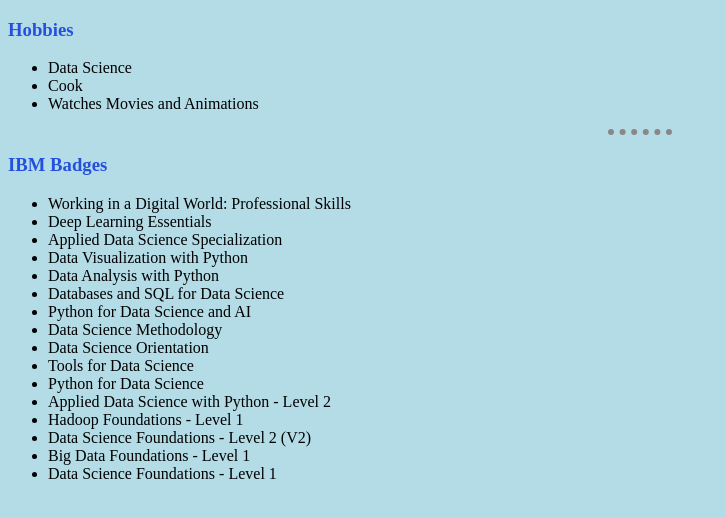
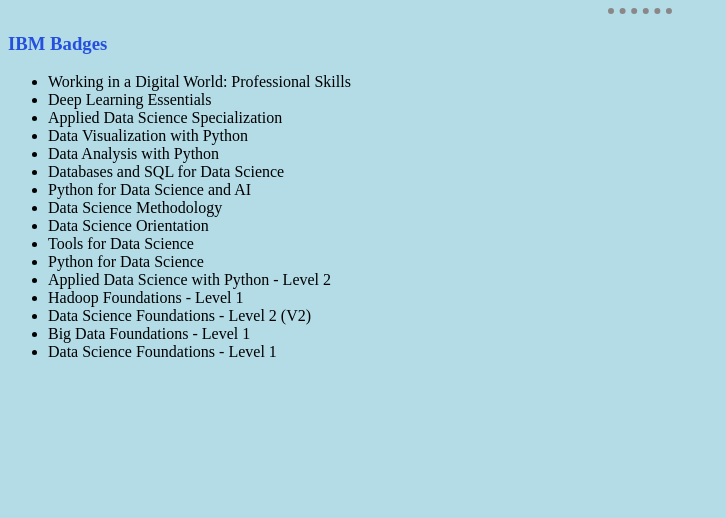
Before and after one commit to LMarcos56/cv, a plain HTML site: page hobbies.html in a window 1280 px wide. Shown: the whole page, without its empty margins (0-726 px from the left). Drawn offline with Linux system fonts and the light colour scheme.

Commit message:
Change hoobies file
Delete part repited

```diff
--- a/hobbies.html
+++ b/hobbies.html
@@ -6,12 +6,6 @@
     <title>Marcos Skills</title>
     <link rel="stylesheet" href="css/styles.css">
 </head>
-<h3>Hobbies</h3>
-<ul>
-    <li>Data Science</li>
-    <li>Cook</li>
-    <li>Watches Movies and Animations</li>
-</ul>
 <hr>
 <h3>IBM Badges</h3>
 <ul>
```
